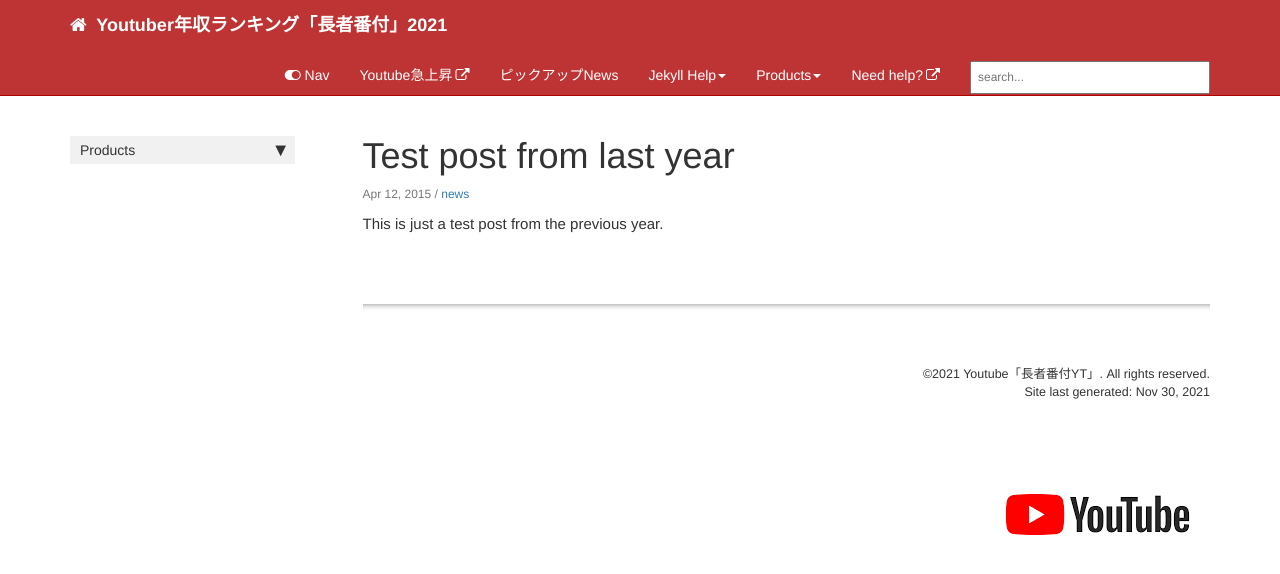
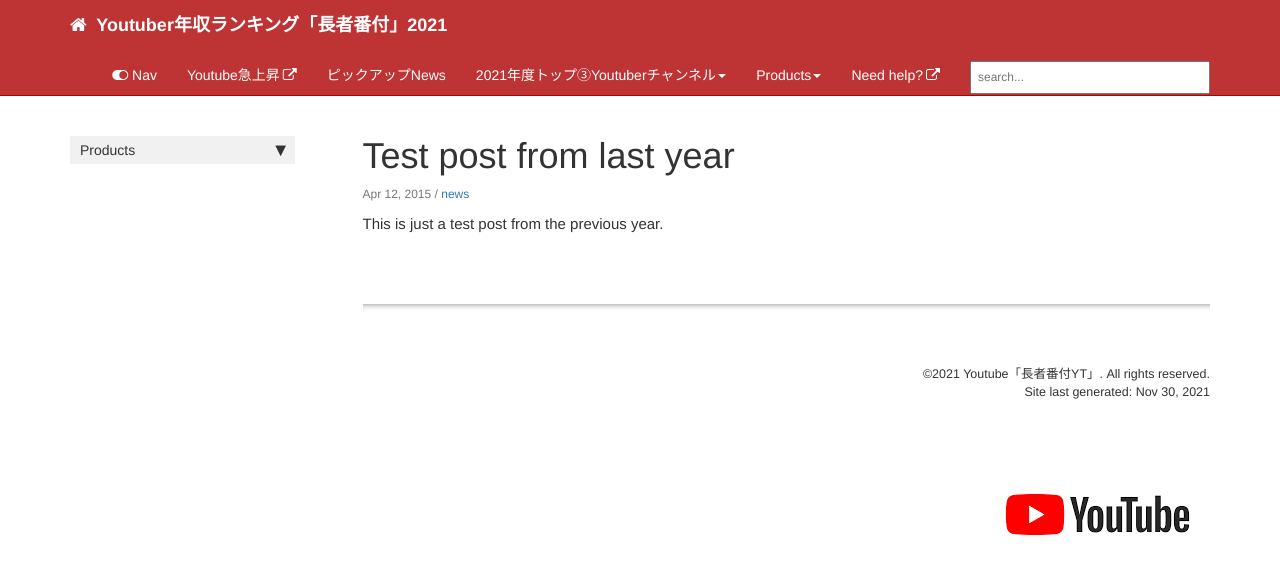
Before and after one commit to takagotch/page482, a Jekyll site: the page built from _posts/2015-04-12-test-post-last-year.md, in a window 1280 px wide. Shown: the top 574 px of the page. Built offline with Jekyll 4.4.1, drawn with Linux system fonts in a browser that asks for light colours; comment, search, counter and statistics services are not loaded.

Commit message:
Update topnav.yml

```diff
--- a/_data/topnav.yml
+++ b/_data/topnav.yml
@@ -12,16 +12,15 @@ topnav:
 topnav_dropdowns:
 - title: Topnav dropdowns
   folders:
-    - title: Jekyll Help
+    - title: 2021年度トップ➂Youtuberチャンネル
       folderitems:
-        - title: Jekyll Talk
-          external_url: https://talk.jekyllrb.com
-        - title: Jekyll documentation
-          external_url: http://jekyllrb.com/docs/home/
-        - title: Jekyll on Stack Overflow
-          external_url: http://stackoverflow.com/questions/tagged/jekyll
-        - title: Jekyll on my blog
-          external_url: http://idratherbewriting.com/category-jekyll/
+        - title: Junya.じゅんやCH
+          external_url: https://www.youtube.com/channel/UCjp_3PEaOau_nT_3vnqKIvg
+        - title: Sagawa /さがわCH
+          external_url: https://www.youtube.com/channel/UCWaOde99oeUVoXbIj3SNu9g
+        - title: まいぜんシスターズCH
+          external_url: https://www.youtube.com/channel/UCM3yhFc0-fBFuvqx1Vg2YNQ
+
     - title: Products
       folderitems:
         - title: Jekyll Documentation Theme
```
